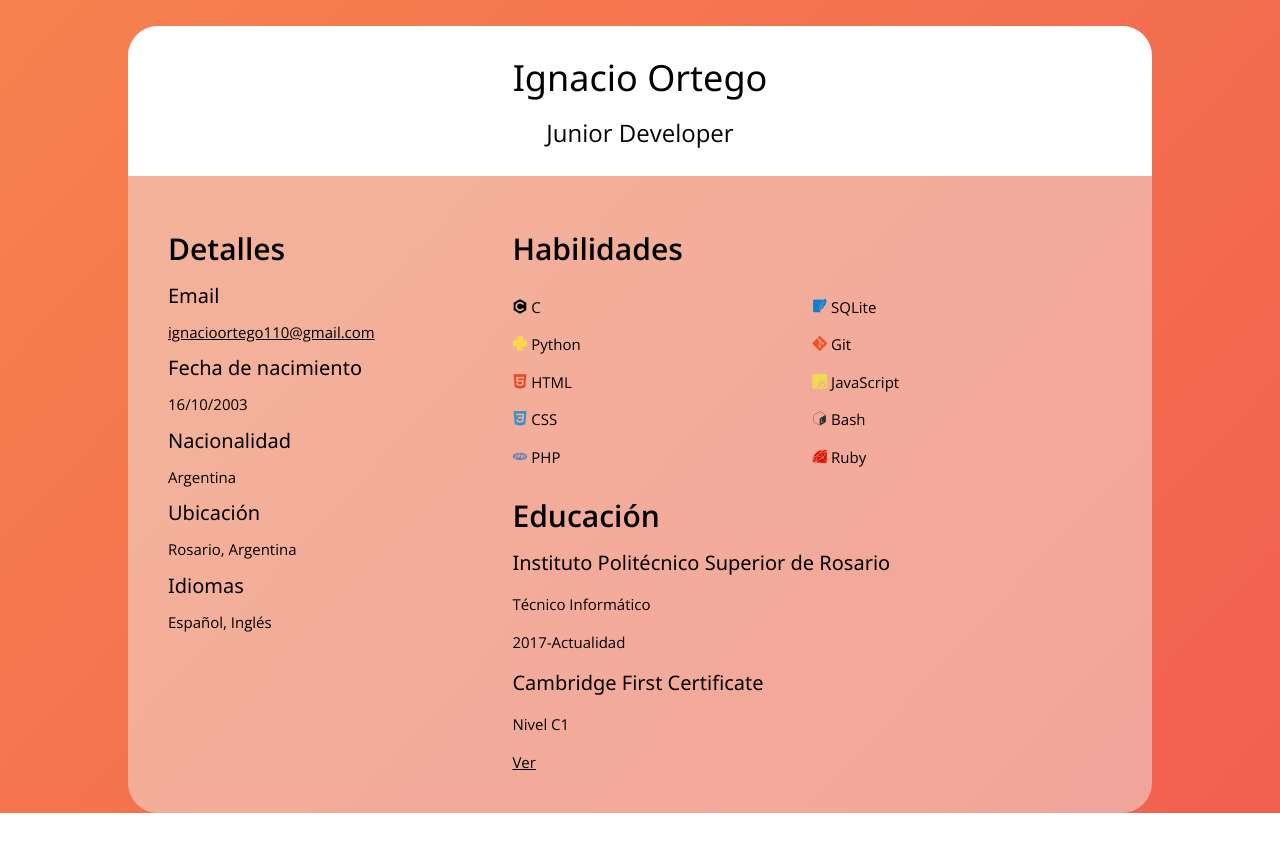
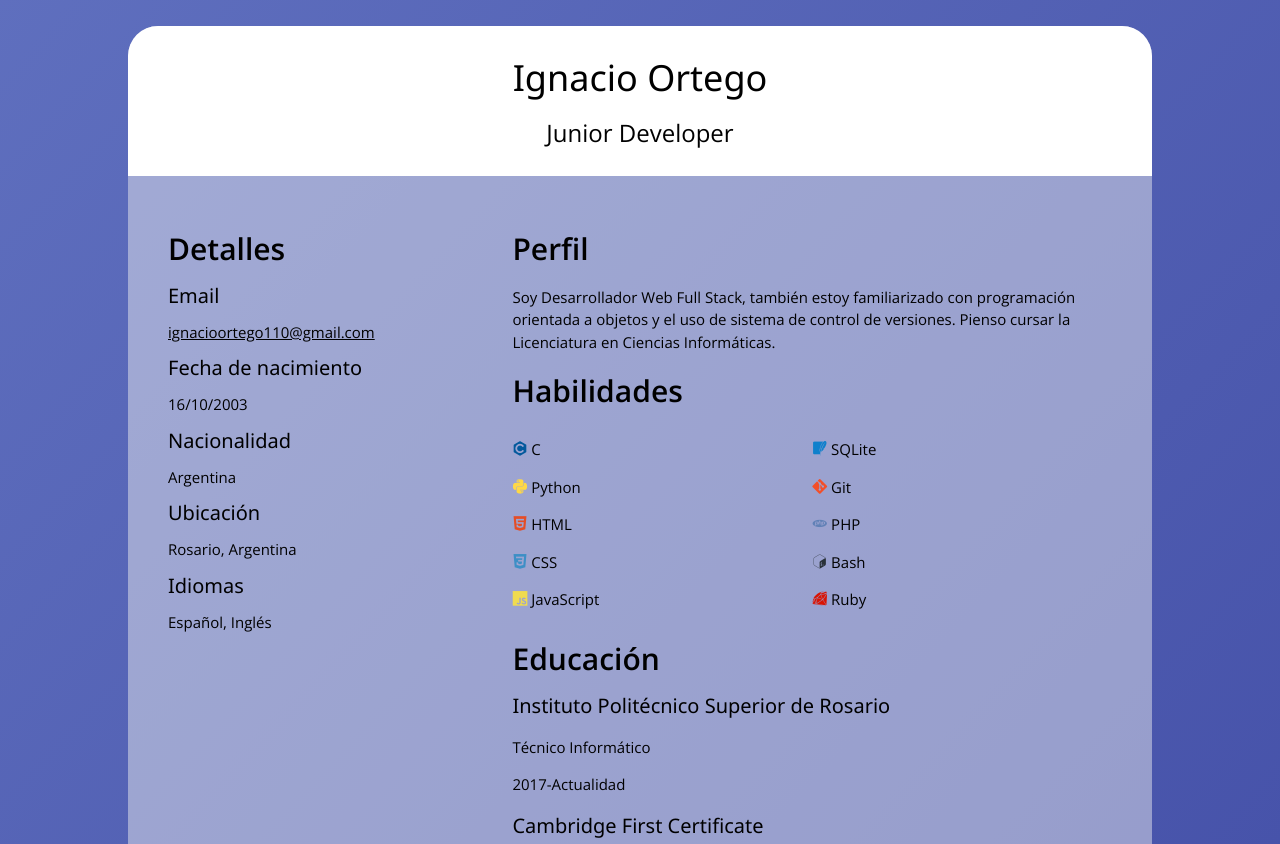
Before and after one commit to nachoortego/cv, a plain HTML site: page index.html in a window 1280 px wide. Shown: the top 844 px of the page. Before the commit the page ends 813 px from the top, so only its background shows below. Drawn offline with nearby package versions, Linux system fonts and the light colour scheme.

Commit message:
Profile Add-On

```diff
--- a/index.html
+++ b/index.html
@@ -34,19 +34,23 @@
                 <text>Español, Inglés</text>
             </div>
             <div class="column2 pad">
+                <div>
+                    <h2>Perfil</h2>
+                    <p>Soy Desarrollador Web Full Stack, también estoy familiarizado con programación orientada a objetos y el uso de sistema de control de versiones. Pienso cursar la Licenciatura en Ciencias Informáticas.</p>
+                </div>
                 <h2>Habilidades</h2>
                 <div class="row">
                     <div class="column">
-                        <p><i class="devicon-c-plain"></i> C</p>
+                        <p><i class="devicon-c-plain colored"></i> C</p>
                         <p><i class="devicon-python-plain colored"></i> Python</p>
                         <p><i class="devicon-html5-plain colored"></i> HTML</p>
                         <p><i class="devicon-css3-plain colored"></i> CSS</p>
-                        <p><i class="devicon-php-plain colored"></i> PHP </p>
+                        <p><i class="devicon-javascript-plain colored"></i>  JavaScript</p>
                     </div>
                     <div class="column">
                         <p><i class="devicon-sqlite-plain colored" styles="background-color: black"></i> SQLite</p>
                         <p><i class="devicon-git-plain colored"></i> Git</p>
-                        <p><i class="devicon-javascript-plain colored"></i> JavaScript</p>
+                        <p><i class="devicon-php-plain colored"></i> PHP </p>
                         <p><i class="devicon-bash-plain colored"></i> Bash</p>
                         <p><i class="devicon-ruby-plain colored"></i> Ruby</p>
                     </div>
--- a/styles.css
+++ b/styles.css
@@ -13,7 +13,7 @@ h3 {
 }
 .bg {
     min-height: 100%;
-    background: linear-gradient(133deg, #ffb74d, #ef5350);
+    background: linear-gradient(133deg, #869ddf, #3b45a0); /*#869ddf, #160ca3*/ /*#ffb74d, #ef5350*/
     background-size: 300% 300%;
     -webkit-animation: GradientBG 120s ease infinite;
     -moz-animation: GradientBG 120s ease infinite;
@@ -71,7 +71,7 @@ h3 {
 }
 
 .column1 {
-    flex: 35%
+    flex: 35%;
 }
 
 .column2 {
```
